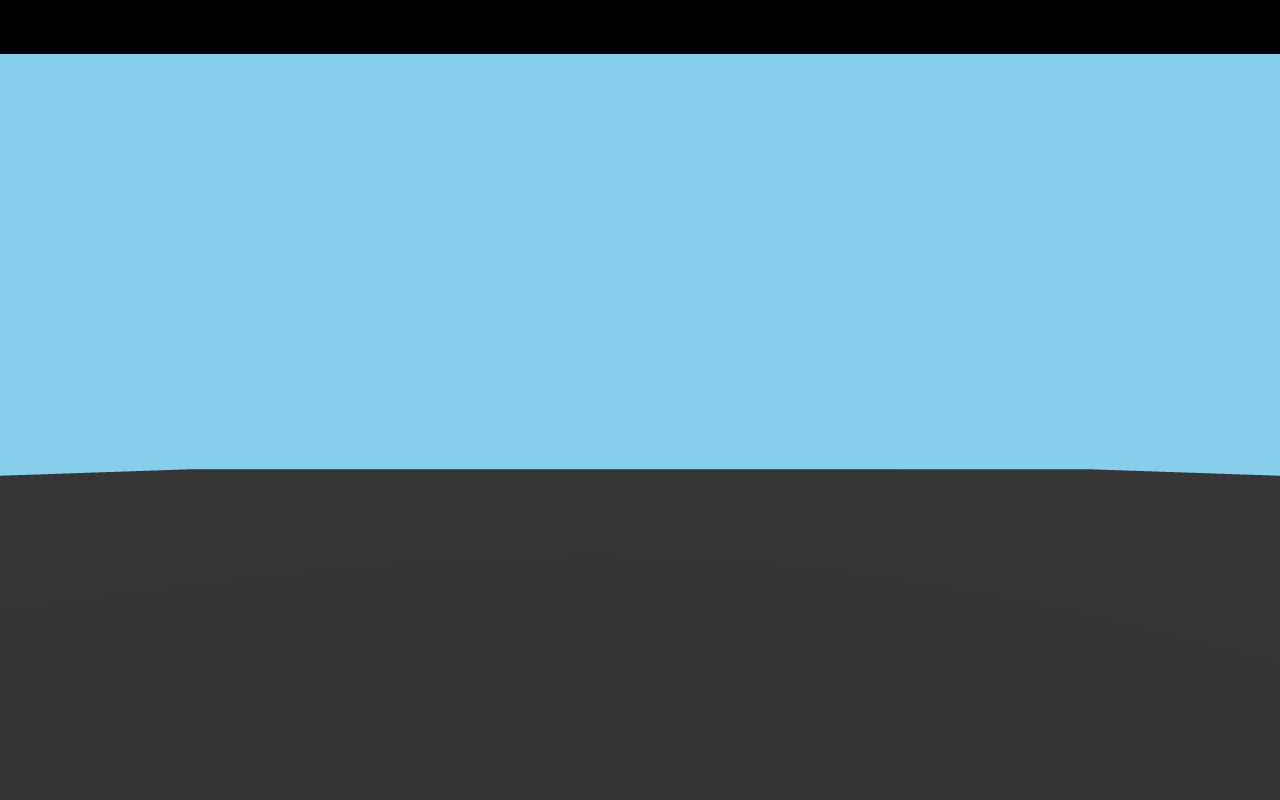
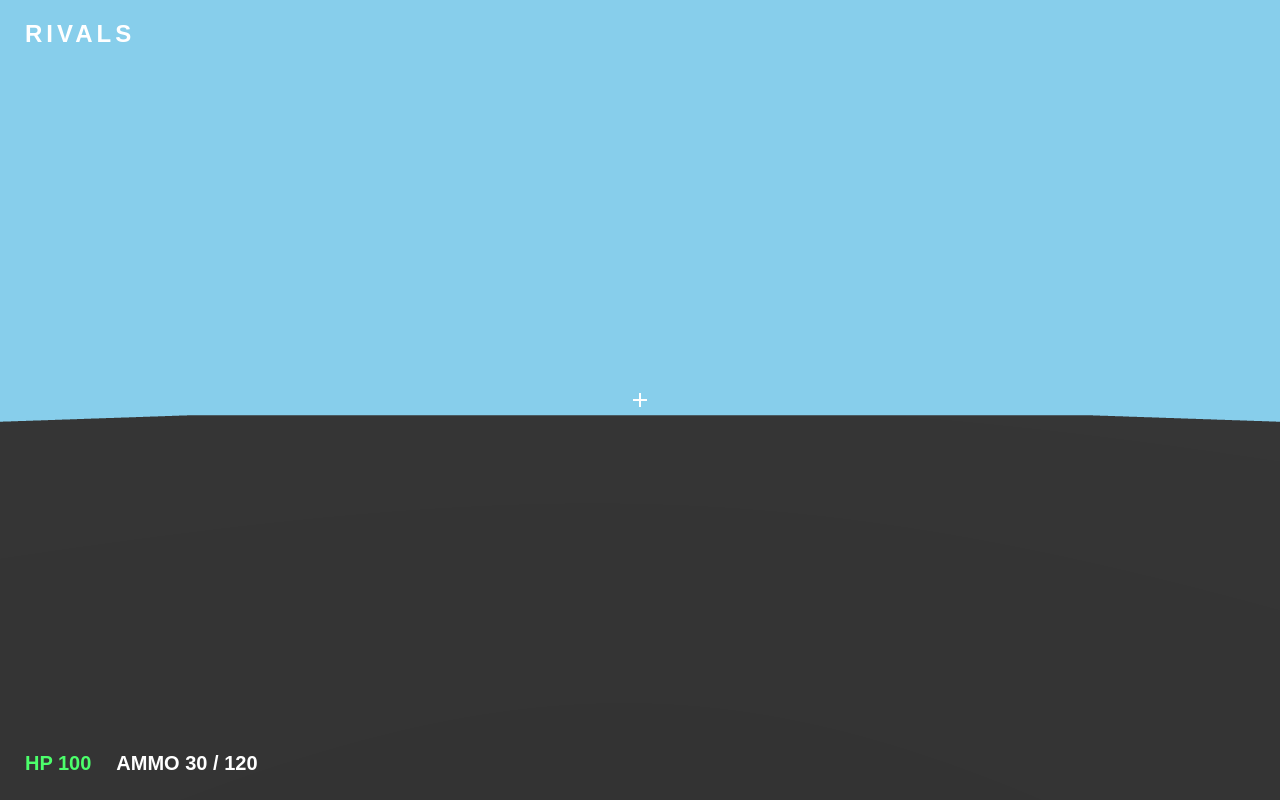
Before and after one commit to gulsher-dev/Rivals2, a plain HTML site: page index.html in a window 1280 px wide. Drawn offline with nearby package versions, Linux system fonts and the light colour scheme; animation ran at ten frames a second.

Commit message:
Update style.css

```diff
--- a/css/style.css
+++ b/css/style.css
@@ -2,21 +2,170 @@
     box-sizing: border-box;
 }
 
+
 html,
 body {
+
     margin: 0;
+
     padding: 0;
+
     width: 100%;
+
     height: 100%;
+
     overflow: hidden;
+
+    font-family: Arial, sans-serif;
+
+    background: #000;
+
 }
 
-body {
-    background: #000;
+
+#game {
+
+    position: fixed;
+
+    inset: 0;
+
 }
 
+
 canvas {
+
     display: block;
+
     width: 100%;
+
     height: 100%;
+
 }
+
+
+/* ========================================
+   CROSSHAIR
+======================================== */
+
+#crosshair {
+
+    position: fixed;
+
+    left: 50%;
+
+    top: 50%;
+
+    width: 20px;
+
+    height: 20px;
+
+    transform: translate(
+        -50%,
+        -50%
+    );
+
+    pointer-events: none;
+
+}
+
+
+.crosshair-line {
+
+    position: absolute;
+
+    background: white;
+
+}
+
+
+.crosshair-line.horizontal {
+
+    width: 14px;
+
+    height: 2px;
+
+    left: 3px;
+
+    top: 9px;
+
+}
+
+
+.crosshair-line.vertical {
+
+    width: 2px;
+
+    height: 14px;
+
+    left: 9px;
+
+    top: 3px;
+
+}
+
+
+/* ========================================
+   HUD
+======================================== */
+
+#hud {
+
+    position: fixed;
+
+    inset: 0;
+
+    pointer-events: none;
+
+    color: white;
+
+}
+
+
+.game-title {
+
+    position: absolute;
+
+    top: 20px;
+
+    left: 25px;
+
+    font-size: 24px;
+
+    font-weight: bold;
+
+    letter-spacing: 4px;
+
+}
+
+
+.stats {
+
+    position: absolute;
+
+    bottom: 25px;
+
+    left: 25px;
+
+    display: flex;
+
+    gap: 25px;
+
+    font-size: 20px;
+
+    font-weight: bold;
+
+}
+
+
+.health {
+
+    color: #4cff6b;
+
+}
+
+
+.ammo {
+
+    color: white;
+
+}
```
